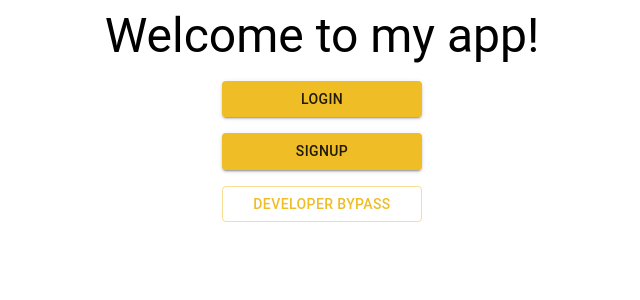
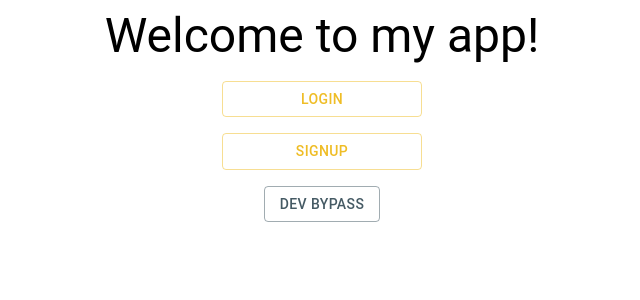
Before and after one commit to SamTessier/Contact-Management, a React (Create React App) app: page / in a window 1280 px wide. Shown: the top 300 px of the page, without its empty margins (318-958 px from the left). Built offline with nearby package versions, Linux system fonts and the light colour scheme.

Commit message:
added components
added allschools and createschools components

```diff
--- a/src/App.js
+++ b/src/App.js
@@ -2,14 +2,15 @@ import React, { useState } from 'react';
 import LoginForm from './components/LoginForm';
 import SignupForm from './components/SignupForm';
 import MainScreen from './components/MainScreen';
-import Button from '@mui/material/Button';
+import AllSchools from './components/AllSchools';
 import Container from '@mui/material/Container';
 import Typography from '@mui/material/Typography';
+import Button from '@mui/material/Button';
 
 function App() {
   const [showLogin, setShowLogin] = useState(false);
   const [showSignup, setShowSignup] = useState(false);
-  const [showMain, setShowMain] = useState(false);
+  const [currentScreen, setCurrentScreen] = useState('auth');
 
   const handleLoginClick = () => {
     setShowLogin(true);
@@ -26,14 +27,16 @@ function App() {
     setShowSignup(false);
   };
 
-  const handleDevBypass = () => {
-    setShowMain(true);
-    setShowLogin(false);
-    setShowSignup(false);
+  const handleNavigate = (screen) => {
+    setCurrentScreen(screen);
   };
 
-  const handleNavigate = () => {
-    setShowMain(false);
+  const handleDevBypassClick = () => {
+    setCurrentScreen('main');
+  };
+
+  const handleCreateSchoolClick = () => {
+    setCurrentScreen('createschool');
   };
 
   return (
@@ -41,33 +44,33 @@ function App() {
       <Typography variant="h3" align="center" gutterBottom>
         Welcome to my app!
       </Typography>
-      {!showLogin && !showSignup && !showMain && (
+      {!showLogin && !showSignup && currentScreen === 'auth' && (
         <div style={{ display: 'grid', gap: '1rem', placeItems: 'center' }}>
-          <div>
-            <Button variant="contained" color="primary" fullWidth sx={{ minWidth: 200 }} onClick={handleLoginClick}>
-              Login
-            </Button>
-          </div>
-          <div>
-            <Button variant="contained" color="primary" fullWidth sx={{ minWidth: 200 }} onClick={handleSignupClick}>
-              Signup
-            </Button>
-          </div>
-          <div>
-            <Button
-              variant="outlined"
-              fullWidth
-              sx={{ minWidth: 200 }}
-              onClick={handleDevBypass}
-            >
-              Developer Bypass
-            </Button>
-          </div>
+          <Button
+            variant="outlined"
+            color="primary"
+            onClick={handleLoginClick}
+            sx={{ minWidth: 200 }}
+          >
+            Login
+          </Button>
+          <Button
+            variant="outlined"
+            color="primary"
+            onClick={handleSignupClick}
+            sx={{ minWidth: 200 }}
+          >
+            Signup
+          </Button>
+          <Button variant="outlined" color="secondary" onClick={handleDevBypassClick}>
+            Dev Bypass
+          </Button>
         </div>
       )}
       {showLogin && <LoginForm onClose={handleClose} />}
       {showSignup && <SignupForm onClose={handleClose} />}
-      {showMain && <MainScreen onNavigate={handleNavigate} />}
+      {currentScreen === 'main' && <MainScreen onNavigate={handleNavigate} />}
+      {currentScreen === 'allschools' && <AllSchools onCreateSchool={handleCreateSchoolClick} />}
     </Container>
   );
 }
--- /dev/null
+++ b/src/components/AllSchools.js
@@ -0,0 +1,36 @@
+import React, { useState } from 'react';
+import Button from '@mui/material/Button';
+import Typography from '@mui/material/Typography';
+import Grid from '@mui/material/Grid';
+
+function AllSchools({ onCreateSchool }) { // Update the function arguments
+  const [schools] = useState([]);
+
+  return (
+    <Grid container direction="column" spacing={2} alignItems="center">
+      <Grid item>
+        {schools.length === 0 ? (
+          <Typography variant="h5">
+            There are no schools yet! Add a school to begin.
+          </Typography>
+        ) : (
+          // Display the list of schools here
+          <></>
+        )}
+      </Grid>
+      <Grid item>
+        <Button
+          variant="contained"
+          color="primary"
+          fullWidth
+          sx={{ minWidth: 200 }}
+          onClick={onCreateSchool}
+        >
+          Add School
+        </Button>
+      </Grid>
+    </Grid>
+  );
+}
+
+export default AllSchools;
--- a/src/components/MainScreen.js
+++ b/src/components/MainScreen.js
@@ -10,7 +10,7 @@ function MainScreen({ onNavigate }) {
           color="primary"
           fullWidth
           sx={{ width: 200 }}
-          onClick={() => onNavigate('schools')}
+          onClick={() => onNavigate('allschools')}
         >
           Schools
         </Button>
```
Also changed, not shown: src/components/CreateSchool.js (added, +12 -0 lines), src/components/SchoolProfile.js (deleted, +0 -66 lines).
